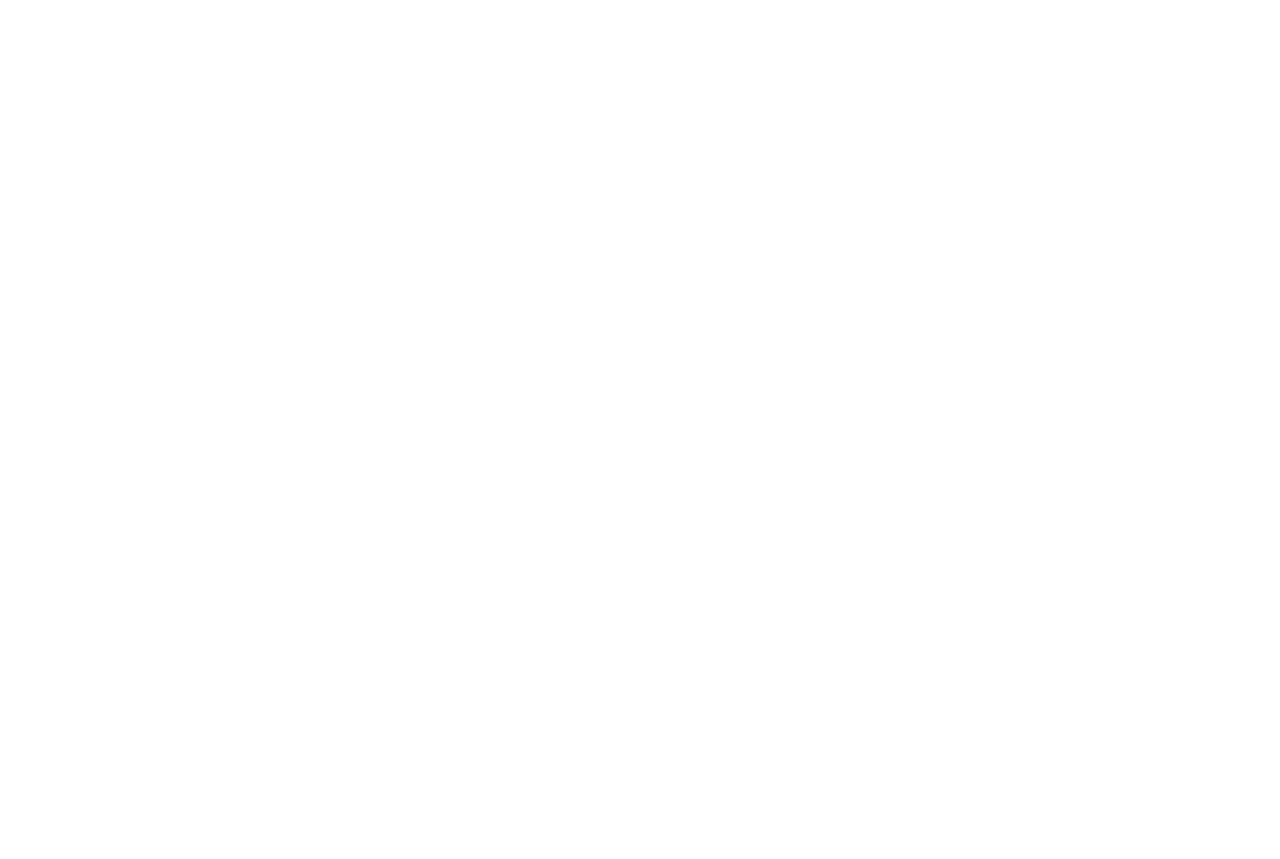
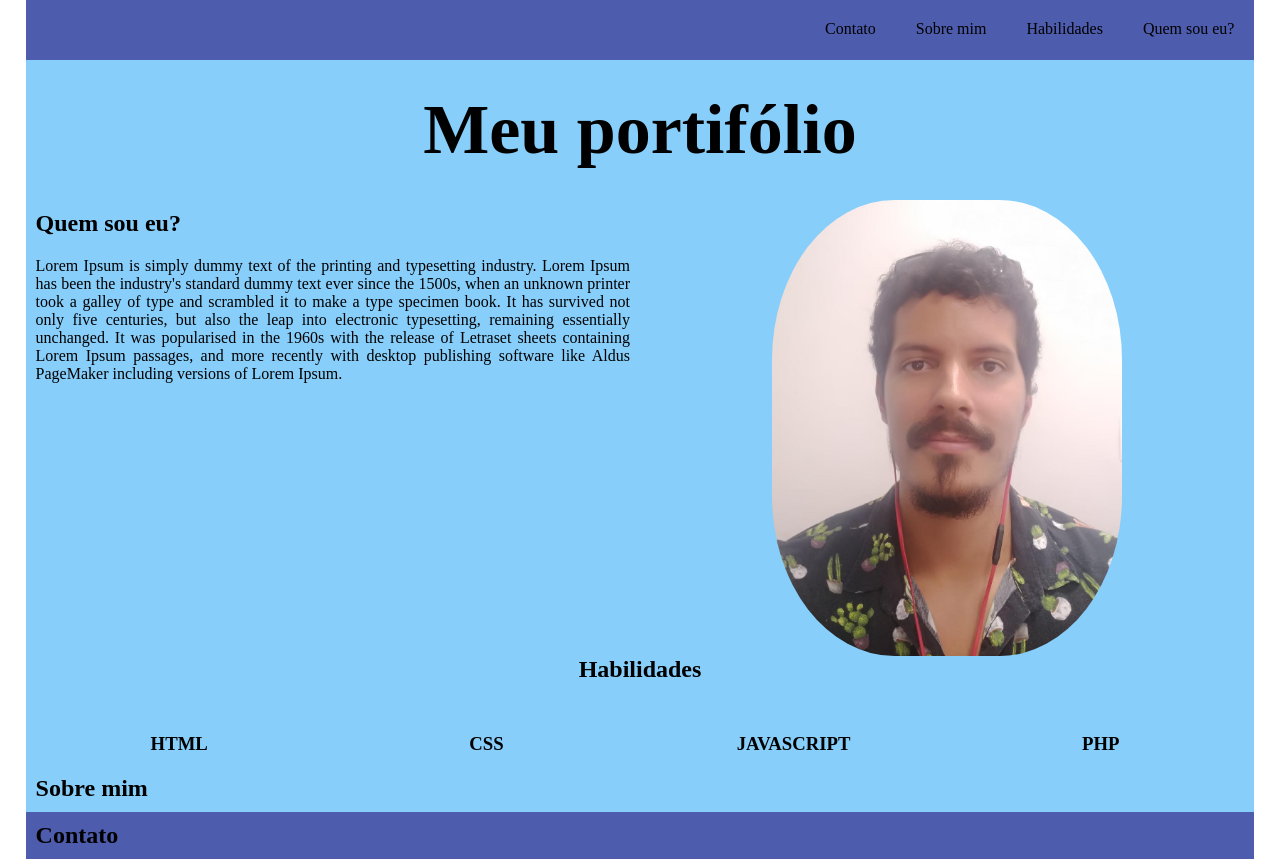
Before and after one commit to RRAlves/RRAlves.gihub.io, a plain HTML site: page index.html in a window 1280 px wide. Before the commit the page ends 800 px from the top, so only its background shows below. Drawn offline with Linux system fonts and the light colour scheme.

Commit message:
posição de elementos na pagina

```diff
--- /dev/null
+++ b/css/style.css
@@ -0,0 +1,122 @@
+*{
+	margin: 0;
+	padding: 0;
+	box-sizing: border-box;
+	font-family: 'Merriweather Sans';
+}
+
+html, body{
+
+	height: 100%;
+}
+
+body{
+
+	overflow-x: hidden;
+}
+
+img{
+    max-width: 350px;
+    border-radius: 35%;
+    display: block;
+    margin-left: auto;
+    margin-right: auto;
+
+}
+
+.centralizar{
+    position: absolute;
+    top: 50%;
+	left: 50%;
+    transform:translate(-50%,-50%);
+	-ms-transform:translate(-50%,-50%);
+}
+.center{
+	max-width: 1280px;
+	padding:0 2%;
+	margin: 0 auto;
+}
+
+.w25{
+    width: 25%;
+}
+
+.w33{
+	width: 33.3%;
+}
+
+.w50{
+	width: 50%;
+}
+
+.left{
+	float: left;
+}
+
+.right{
+	float: right;
+}
+
+.clear{
+	clear: both;
+}
+
+.title{
+    padding-top: 30px;
+    padding-bottom: 30px;
+}
+
+h1{
+    font-size: 70px;
+    padding: 10px;
+    }
+h2,h3{
+    padding: 10px;
+}
+
+nav{
+    background-color: #4d5cad;
+    width: 100%;
+    height: 60px;
+    list-style-type: none;
+
+}
+
+p{
+    text-align: justify;
+    text-justify: inter-word;
+    padding: 10px;
+}
+ul{
+    list-style-type: none;
+}
+
+li{
+    padding: 20px;
+    text-decoration: none;
+    float: right;
+}
+
+li:hover{
+    background-color: #3445a8;
+    transition: 1s;
+}
+
+.flex{
+    display: flex ;
+}
+
+section{
+
+}
+
+.corpo{
+    background-color: lightskyblue;
+}
+footer{
+    background-color: #4d5cad;
+}
+
+.central{
+    text-align: center;
+}
--- a/index.html
+++ b/index.html
@@ -5,8 +5,53 @@
     <meta http-equiv="X-UA-Compatible" content="IE=edge">
     <meta name="viewport" content="width=device-width, initial-scale=1.0">
     <title>Ruan Roussenq Alves</title>
+    <link rel = "stylesheet" type="text/css" href="/css/style.css">
+    <link rel="shortcut icon" type="image/x-icon" href="favicon.ico" />
 </head>
-<body>
+<body class="center">
+    <header>
+        <div >
+            <nav class="right">
+                <ul>
+                    <li>Quem sou eu?</li>
+                    <li>Habilidades</li>
+                    <li>Sobre mim</li>
+                    <li>Contato</li>
+                </ul>
+            </nav>
+            <div class="clear"></div>
+        </div>
+    </header>
+
+    <section >
+        <div class="corpo">
+            <h1 class="central title">Meu portifólio</h1>
+                <div class="w50 left">
+                    <h2>Quem sou eu?</h2>
+                    <p>Lorem Ipsum is simply dummy text of the printing and typesetting industry. Lorem Ipsum has been the industry's standard dummy text ever since the 1500s, when an unknown printer took a galley of type and scrambled it to make a type specimen book. It has survived not only five centuries, but also the leap into electronic typesetting, remaining essentially unchanged. It was popularised in the 1960s with the release of Letraset sheets containing Lorem Ipsum passages, and more recently with desktop publishing software like Aldus PageMaker including versions of Lorem Ipsum.</p>
+                </div>
+                <div class="w50 left">
+                    <img src="images/foto-ruan.jpeg">
+                </div>
+                <div class="central title">
+                    <h2>Habilidades</h2>
+                </div>
+                <div class = "flex central">
+                    <h3 class="w25">HTML</h3>
+                    <h3 class="w25">CSS</h3>
+                    <h3 class="w25">JAVASCRIPT</h3>
+                    <h3 class="w25">PHP</h3>
+                </div>
+                <div>
+                    <h2 class="w50 left">Sobre mim</h2>
+                </div>
+            <div class="clear"></div>
+        </div>
+    </section>
+
+    <footer >
+        <h2>Contato</h2>
+    </footer>
 
 </body>
 </html>
```
Also changed, not shown: images/foto-ruan.jpeg (added).
